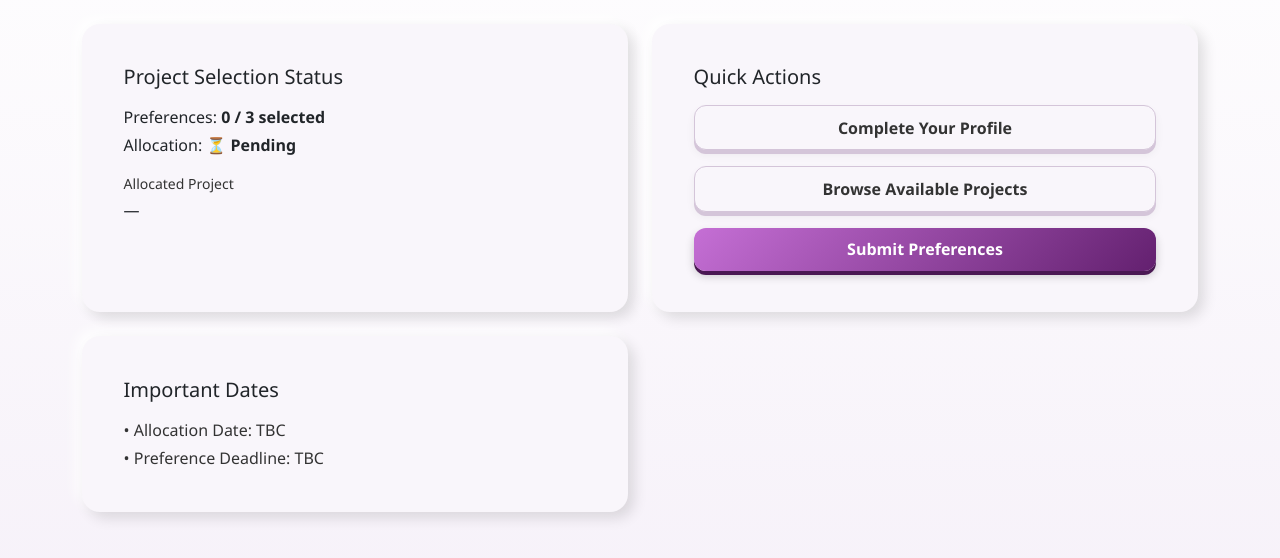
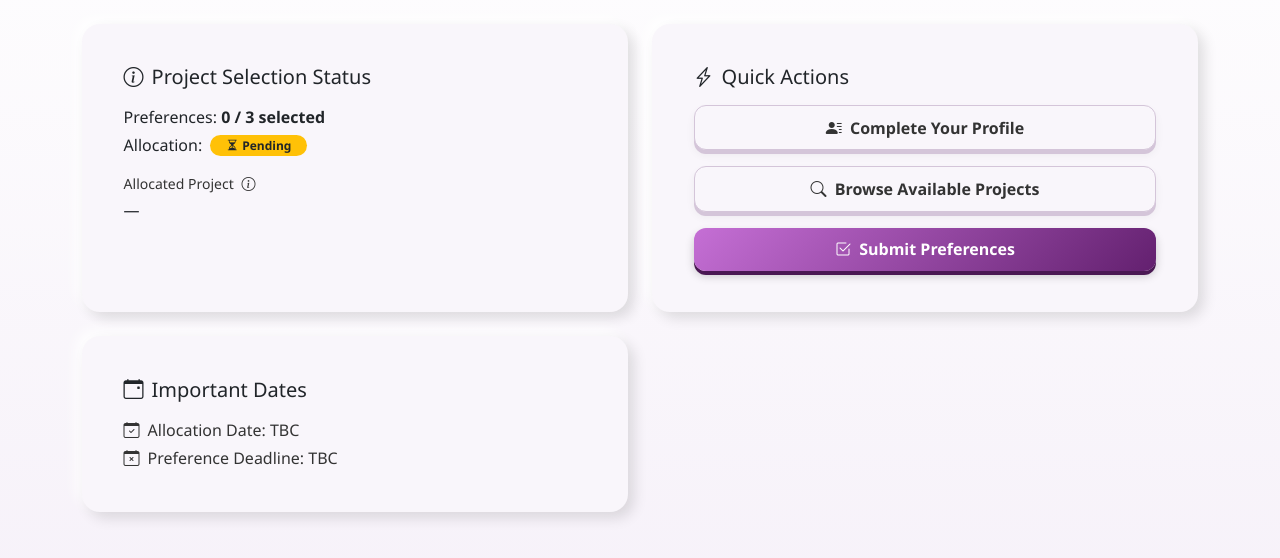
Before and after one commit to oyin59/Project-match, a Django app: page /student/ in a window 1280 px wide. Shown: the part 178-736 px from the top of the page. Run offline with Django 5.2, Linux system fonts and the light colour scheme; some libraries are stand-ins or nearby versions.

Commit message:
Refining student dashboard UI

```diff
--- a/templates/student_dashboard.html
+++ b/templates/student_dashboard.html
@@ -24,7 +24,7 @@
     <div class="card pm h-100">
       <div class="card-body">
 
-        <h5 class="card-title pm-title mb-3">Project Selection Status</h5>
+        <h5 class="card-title pm-title mb-3"><i class="bi bi-info-circle me-2"></i>Project Selection Status</h5>
 
         <p class="mb-1">
           Preferences:
@@ -33,20 +33,21 @@
           </span>
         </p>
 
-        <p class="mb-3">
+        <p class="mb-3 d-flex align-items-center">
           Allocation:
-          <span class="fw-semibold" style="color: var(--pm-accent-gold);">
-            {% if allocated_project %}
-            ✅ Allocated
-            {% else %}
-            ⏳ Pending
-            {% endif %}
-          </span>
+          {% if allocated_project %}
+          <span class="badge bg-success rounded-pill ms-2 px-3"><i class="bi bi-check-circle me-1"></i>Allocated</span>
+          {% else %}
+          <span class="badge bg-warning text-dark rounded-pill ms-2 px-3"><i class="bi bi-hourglass-split me-1"></i>Pending</span>
+          {% endif %}
         </p>
 
         <div class="pm-divider"></div>
 
-        <p class="text-secondary mb-1 small">Allocated Project</p>
+        <p class="text-secondary mb-1 small">
+          Allocated Project
+          <i class="bi bi-info-circle ms-1" data-bs-toggle="tooltip" title="The final project you have been matched with by the Fairness Engine."></i>
+        </p>
         <p class="mb-0">
           {% if allocated_project %}
           {{ allocated_project.title }}<br>
@@ -66,25 +67,25 @@
     <div class="card pm h-100">
       <div class="card-body">
 
-        <h5 class="card-title pm-title mb-3">Quick Actions</h5>
+        <h5 class="card-title pm-title mb-3"><i class="bi bi-lightning-charge me-2"></i>Quick Actions</h5>
 
         <div class="d-grid gap-3">
 
           <a class="btn btn-outline-secondary" href="{% url 'student_profile' %}">
-            Complete Your Profile
+            <i class="bi bi-person-lines-fill me-1"></i> Complete Your Profile
           </a>
 
           <a class="btn btn-outline-secondary" href="{% url 'student_projects' %}">
-            Browse Available Projects
+            <i class="bi bi-search me-1"></i> Browse Available Projects
           </a>
 
           {% if student.preferences_submitted %}
           <a class="btn btn-outline-secondary" href="{% url 'student_preferences' %}">
-            Update Preferences
+            <i class="bi bi-pencil-square me-1"></i> Update Preferences
           </a>
           {% else %}
           <a class="btn btn-gradient" href="{% url 'student_preferences' %}">
-            Submit Preferences
+            <i class="bi bi-check2-square me-1"></i> Submit Preferences
           </a>
           {% endif %}
 
@@ -98,11 +99,11 @@
     <div class="card pm">
       <div class="card-body">
 
-        <h5 class="card-title pm-title mb-3">Important Dates</h5>
+        <h5 class="card-title pm-title mb-3"><i class="bi bi-calendar-event me-2"></i>Important Dates</h5>
 
         <ul class="list-unstyled mb-0">
-          <li class="mb-1 text-secondary">• Allocation Date: TBC</li>
-          <li class="text-secondary">• Preference Deadline: TBC</li>
+          <li class="mb-1 text-secondary"><i class="bi bi-calendar-check me-2"></i>Allocation Date: TBC</li>
+          <li class="text-secondary"><i class="bi bi-calendar-x me-2"></i>Preference Deadline: TBC</li>
         </ul>
 
       </div>
```
